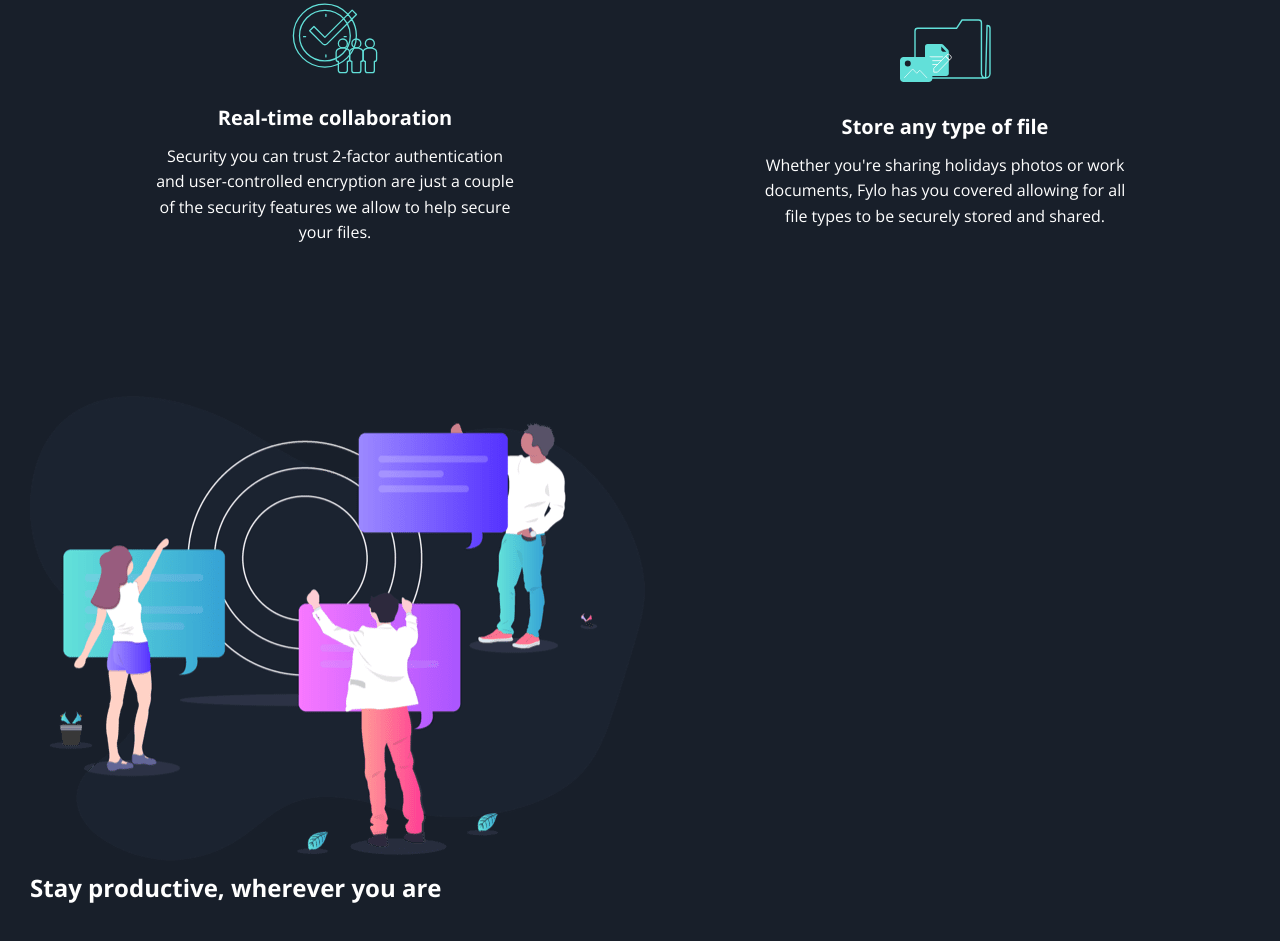
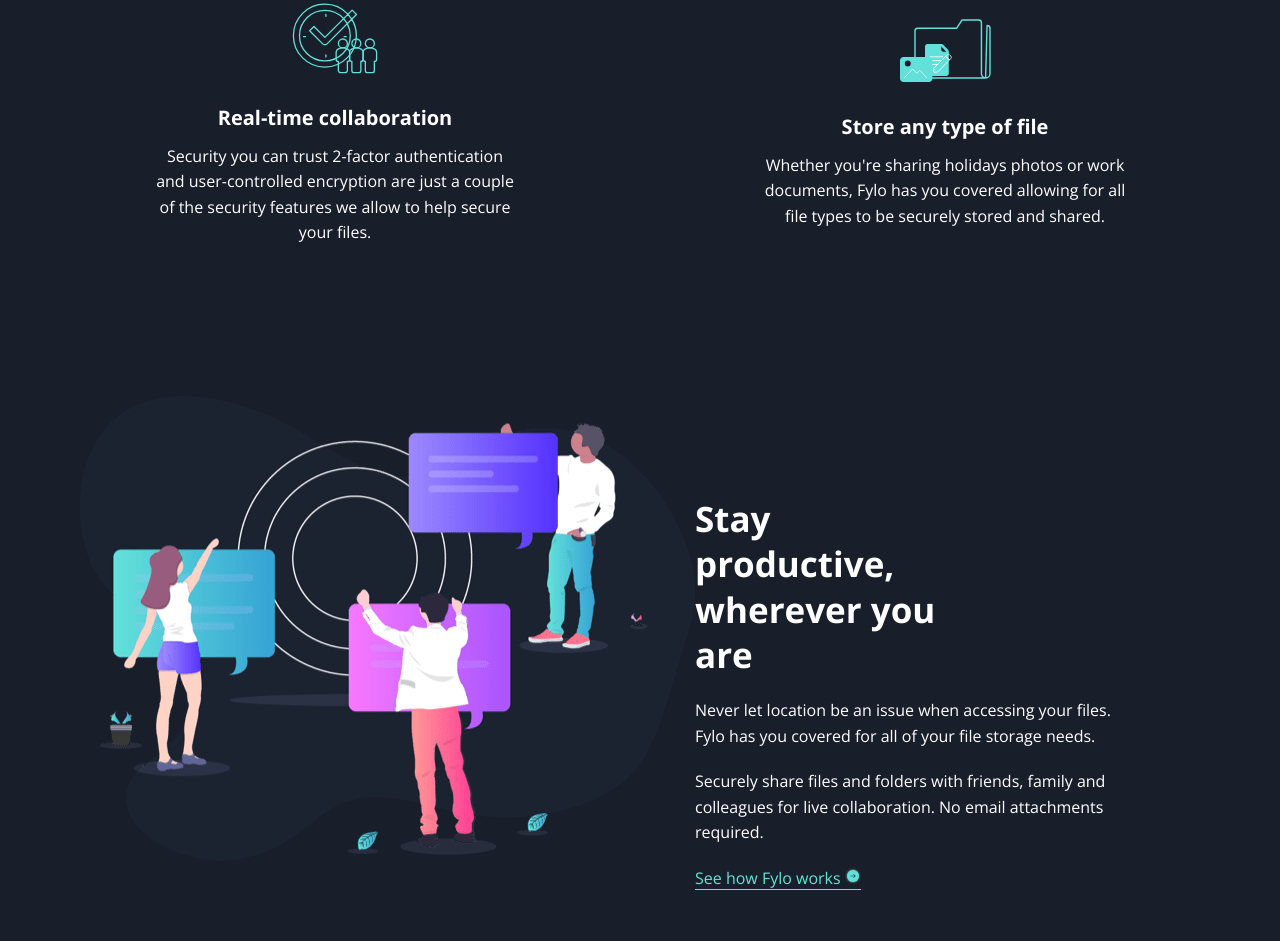
Before and after one commit to vin18/fylo-landing-page, a plain HTML site: page index.html in a window 1280 px wide. Shown: the part 1193-2134 px from the top of the page. Drawn offline with nearby package versions, Linux system fonts and the light colour scheme.

Commit message:
added how-it-works section

```diff
--- a/index.html
+++ b/index.html
@@ -111,6 +111,22 @@
 
       <div class="how-it-works__info">
         <h2>Stay productive, wherever you are</h2>
+
+        <p>
+          Never let location be an issue when accessing your files.
+          Fylo has you covered for all of your file storage needs.
+        </p>
+
+        <p>
+          Securely share files and folders with friends, family and
+          colleagues for live collaboration. No email attachments
+          required.
+        </p>
+
+        <a href="#"
+          >See how Fylo works
+          <img src="./images/icon-arrow.svg" alt="arrow" />
+        </a>
       </div>
     </section>
 
--- a/scss/_how-it-works.scss
+++ b/scss/_how-it-works.scss
@@ -1,9 +1,32 @@
-// .how-it-works {
-//   display: flex;
+.how-it-works {
+  display: flex;
 
-//   &__info {
-//     h2 {
-//       font-size: 3rem;
-//     }
-//   }
-// }
+  &__imgContainer {
+    flex: 1;
+    margin-left: 5rem;
+  }
+
+  &__info {
+    flex: 1;
+    margin: 10rem 0;
+
+    h2 {
+      font-size: 3.5rem;
+      line-height: 1.3;
+      width: 50%;
+      margin-bottom: 2rem;
+    }
+
+    p {
+      margin-bottom: 2rem;
+      width: 80%;
+    }
+
+    a {
+      color: $cyan;
+      border-bottom: 1px solid $cyan;
+      transition: all 300ms;
+      margin-right: 2rem;
+    }
+  }
+}
```
Also changed, not shown: scss/style.css, 1 other file.
